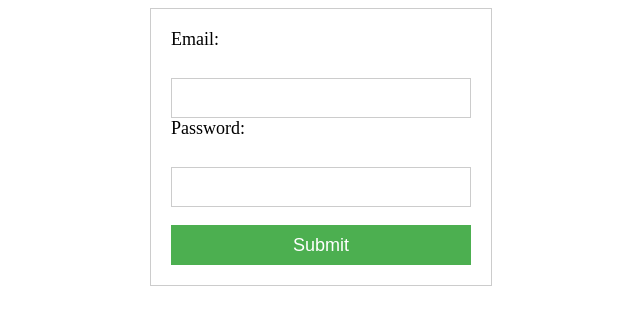
After one commit to 0xmatriksh/flyer, a Flask app: template templates/register.html in a window 1280 px wide. The commit adds this page. Shown: the top 325 px of the page, without its empty margins (319-959 px from the left). Run offline with Flask 2, Linux system fonts and the light colour scheme; the template is opened without the code that fills it, so the values that code supplies are empty.

Commit message:
added basic register and login

```diff
--- a/app.py
+++ b/app.py
@@ -1,15 +1,23 @@
 """
 Flask creates the instance of WSGI application
 """
-from flask import Flask, render_template
-
-# from markupsafe import escape
+from flask import Flask, render_template, request, redirect, url_for
+from flask_sqlalchemy import SQLAlchemy
+from werkzeug.security import generate_password_hash, check_password_hash
 
 app = Flask(__name__)
+app.config["SQLALCHEMY_DATABASE_URI"] = "sqlite:///database.db"
+db = SQLAlchemy(app)
+
+
+from models import User
 
 
 @app.route("/")
 def index():
+    users = User.query.all()
+    for user in users:
+        print(user.username)
     """This view function is for the home page"""
     return render_template("index.html")
 
@@ -26,10 +34,34 @@ def submit():
     return render_template("submit.html")
 
 
-@app.route("/login")
+@app.route("/login", methods=["GET", "POST"])
 def login():
     """This view function is for the submit page"""
+    if request.method == "POST":
+        username = request.form["username"]
+        password = request.form["password"]
+        user = User.query.filter_by(username=username).first()
+        if user and check_password_hash(user.password, password):
+            # login successful
+            return redirect(url_for("index"))
+        else:
+            # login failed
+            return render_template("login.html", error=True)
     return render_template("login.html")
+
+
+@app.route("/register", methods=["GET", "POST"])
+def register():
+    """dkdk"""
+    if request.method == "POST":
+        username = request.form["username"]
+        password = request.form["password"]
+        password_hash = generate_password_hash(password)
+        new_user = User(username=username, password=password_hash)
+        db.session.add(new_user)
+        db.session.commit()
+        return redirect(url_for("index"))
+    return render_template("register.html")
 
 
 # html escaping
--- /dev/null
+++ b/templates/register.html
@@ -0,0 +1,55 @@
+<!DOCTYPE html>
+<html lang="en">
+
+<head>
+    <meta charset="UTF-8">
+    <meta http-equiv="X-UA-Compatible" content="IE=edge">
+    <meta name="viewport" content="width=device-width, initial-scale=1.0">
+    <title>Document</title>
+    <style>
+        form {
+            width: 300px;
+            margin: auto;
+            border: 1px solid #ccc;
+            padding: 20px;
+        }
+
+        label {
+            display: block;
+            margin-bottom: 10px;
+            font-size: 18px;
+        }
+
+        input[name="username"],
+        input[name="password"] {
+            width: 100%;
+            height: 40px;
+            padding: 0 10px;
+            font-size: 18px;
+            border: 1px solid #ccc;
+            box-sizing: border-box;
+        }
+
+        input[type="submit"] {
+            width: 100%;
+            height: 40px;
+            background-color: #4CAF50;
+            color: white;
+            font-size: 18px;
+            border: none;
+            cursor: pointer;
+        }
+    </style>
+</head>
+
+<body>
+    <form method="POST">
+        <label for="username">Email:</label><br>
+        <input type="text" id="username" name="username"><br>
+        <label for="password">Password:</label><br>
+        <input type="password" id="password" name="password"><br><br>
+        <input type="submit" value="Submit">
+    </form>
+</body>
+
+</html>
```
Also changed, not shown: models.py (added, +10 -0 lines), templates/login.html (+40 -8 lines), 1 other file.
